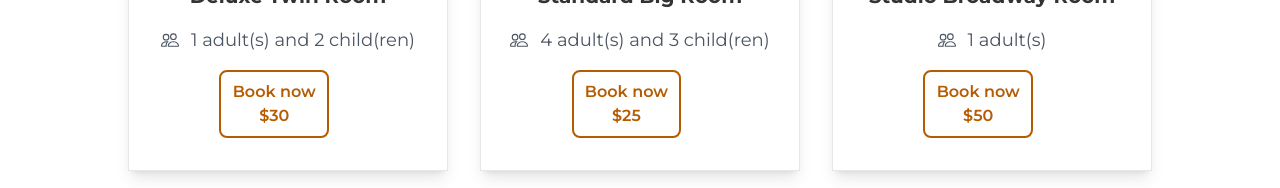
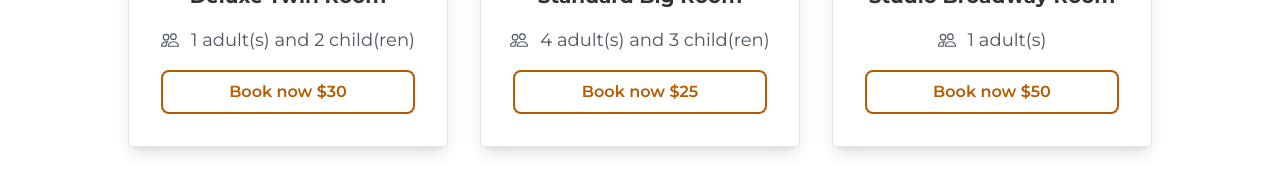
Before and after one commit to Sheriff-Oladimeji/bookr, a React (Vite) app: page / in a window 1280 px wide. Shown: the part 1403-1591 px from the top of the page. Built offline with nearby package versions, Linux system fonts and the light colour scheme.

Commit message:
fix: fix link padding

```diff
--- a/src/components/rooms/Rooms.jsx
+++ b/src/components/rooms/Rooms.jsx
@@ -28,10 +28,11 @@ const Rooms = () => {
                 {room.guests} adult(s)
                 {room.children && ` and ${room.children} child(ren)`}
               </span>
-              <Link to={`/room/${room.id}`}>
-                <button className="border-2 border-brown p-2 w-[60%] md:w-[80%] rounded-lg hover:bg-brown text-brown font-semibold hover:text-white">
-                  Book now {room.price}
-                </button>
+              <Link
+                to={`/room/${room.id}`}
+                className="border-2 border-brown p-2 w-[60%] md:w-[80%] rounded-lg hover:bg-brown text-brown font-semibold hover:text-white text-center"
+              >
+                Book now {room.price}
               </Link>
             </div>
           </div>
```
